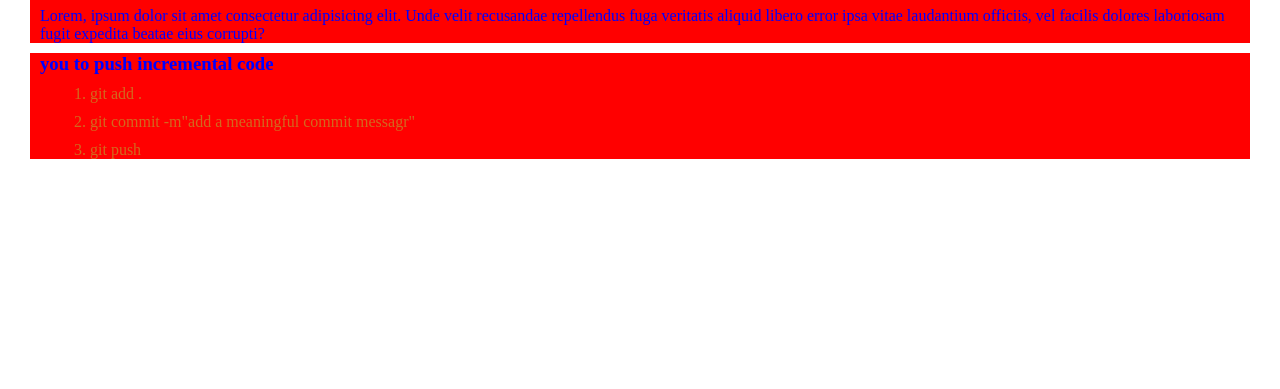
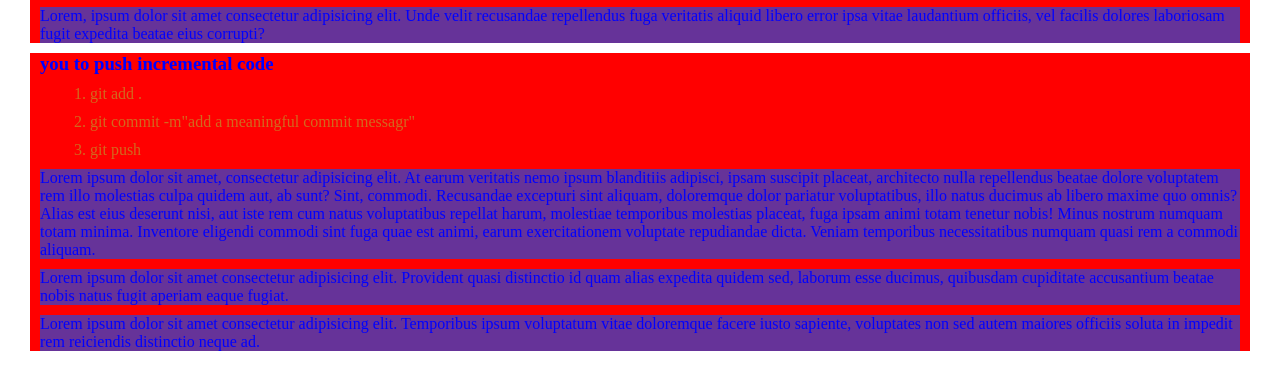
Before and after one commit to MASUMHD/my-fast, a plain HTML site: page index.html in a window 1280 px wide. Shown: the part 107-496 px from the top of the page. Drawn offline with Linux system fonts and the light colour scheme.

Commit message:
add secend

```diff
--- a/index.html
+++ b/index.html
@@ -32,6 +32,17 @@
             </li>
 
         </ol>
+
+
+        <p>
+            Lorem ipsum dolor sit amet, consectetur adipisicing elit. At earum veritatis nemo ipsum blanditiis adipisci, ipsam suscipit placeat, architecto nulla repellendus beatae dolore voluptatem rem illo molestias culpa quidem aut, ab sunt? Sint, commodi. Recusandae excepturi sint aliquam, doloremque dolor pariatur voluptatibus, illo natus ducimus ab libero maxime quo omnis? Alias est eius deserunt nisi, aut iste rem cum natus voluptatibus repellat harum, molestiae temporibus molestias placeat, fuga ipsam animi totam tenetur nobis! Minus nostrum numquam totam minima. Inventore eligendi commodi sint fuga quae est animi, earum exercitationem voluptate repudiandae dicta. Veniam temporibus necessitatibus numquam quasi rem a commodi aliquam.
+        </p>
+        <p>
+            Lorem ipsum dolor sit amet consectetur adipisicing elit. Provident quasi distinctio id quam alias expedita quidem sed, laborum esse ducimus, quibusdam cupiditate accusantium beatae nobis natus fugit aperiam eaque fugiat.
+        </p>
+        <p>
+            Lorem ipsum dolor sit amet consectetur adipisicing elit. Temporibus ipsum voluptatum vitae doloremque facere iusto sapiente, voluptates non sed autem maiores officiis soluta in impedit rem reiciendis distinctio neque ad.
+        </p>
     </div>
 </body>
 </html>
--- a/style.css
+++ b/style.css
@@ -10,3 +10,7 @@ div{
 li{
     color: chocolate;
 }
+
+p{
+    background-color: rebeccapurple;
+}
```
